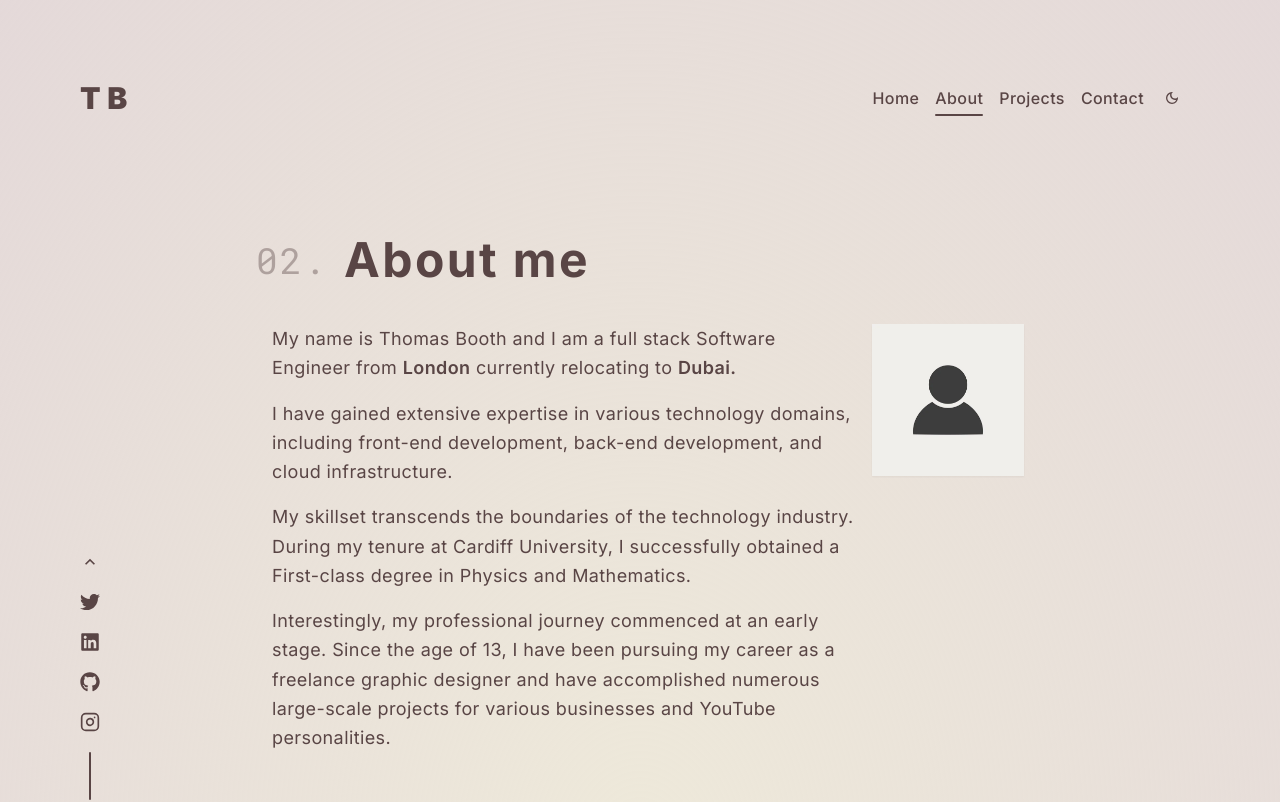
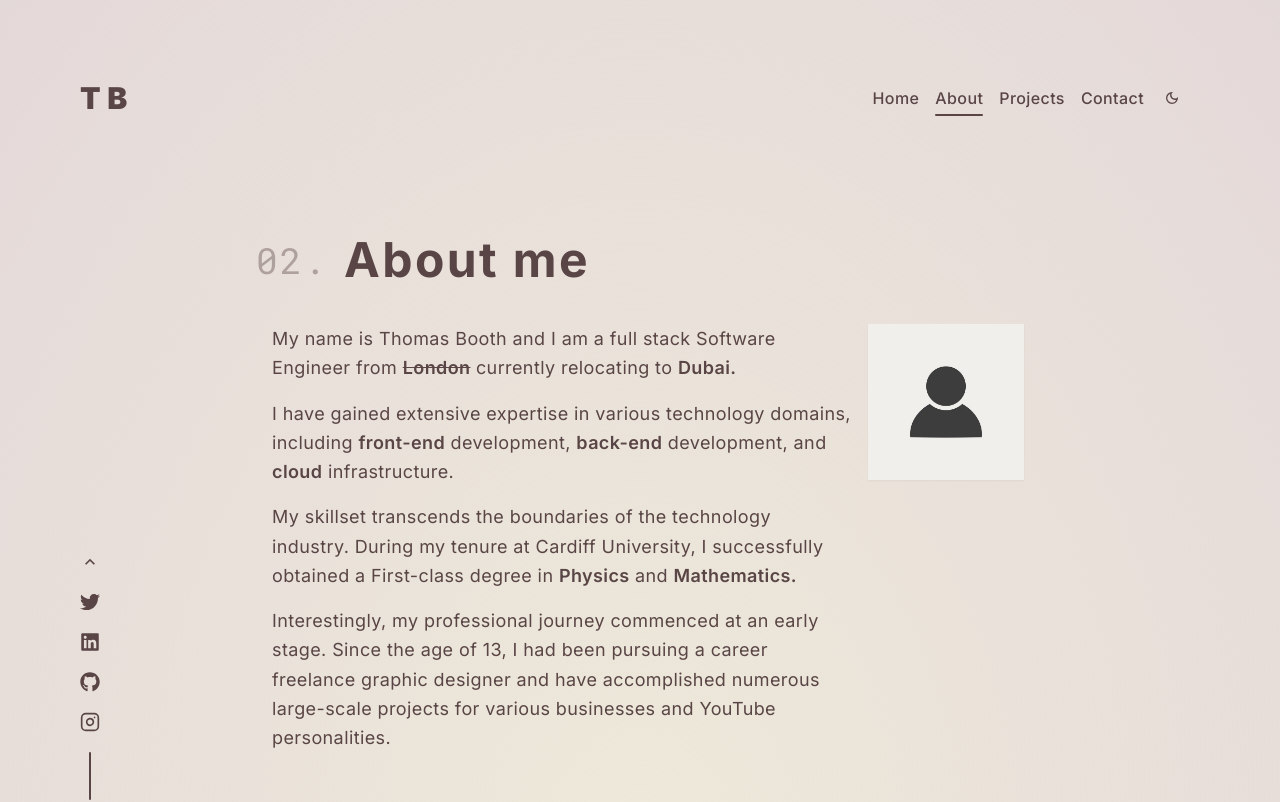
Before and after one commit to thomassbooth/Thomas-Booth-Portfolio, a Next.js app: page /about in a window 1280 px wide. Shown: the top 802 px of the page. Built offline with nearby package versions, Linux system fonts and the light colour scheme.

Commit message:
update colours

```diff
--- a/components/about/MeClient.tsx
+++ b/components/about/MeClient.tsx
@@ -15,16 +15,16 @@ const MeClient = () => {
       <div className = 'flex text-lg'>
         <div className = 'flex flex-col gap-4 leading-relaxed px-4'>
           <p>
-              My name is Thomas Booth and I am a full stack Software Engineer from <span className = 'font-semibold'>London</span> currently relocating to <span className = 'font-semibold'>Dubai.</span>
+              My name is Thomas Booth and I am a full stack Software Engineer from <span className = 'font-semibold line-through'>London</span> currently relocating to <span className = 'font-semibold'>Dubai.</span>
           </p>
           <p>
-          I have gained extensive expertise in various technology domains, including front-end development, back-end development, and cloud infrastructure.
+          I have gained extensive expertise in various technology domains, including <span className = 'font-semibold'>front-end</span> development, <span className = 'font-semibold'>back-end</span> development, and <span className = 'font-semibold'>cloud</span> infrastructure.
           </p>
           <p>
-          My skillset transcends the boundaries of the technology industry. During my tenure at Cardiff University, I successfully obtained a First-class degree in Physics and Mathematics.
+          My skillset transcends the boundaries of the technology industry. During my tenure at Cardiff University, I successfully obtained a First-class degree in <span className = 'font-semibold'>Physics</span> and <span className = 'font-semibold'>Mathematics.</span>
           </p>
           <p>
-          Interestingly, my professional journey commenced at an early stage. Since the age of 13, I have been pursuing my career as a freelance graphic designer and have accomplished numerous large-scale projects for various businesses and YouTube personalities.
+          Interestingly, my professional journey commenced at an early stage. Since the age of 13, I had been pursuing a career freelance graphic designer and have accomplished numerous large-scale projects for various businesses and YouTube personalities.
           </p>
         </div>
         <div className = 'relative group'>
--- a/components/home/HomeClient.tsx
+++ b/components/home/HomeClient.tsx
@@ -37,7 +37,7 @@ const HomeClient = () => {
           <motion.div
           whileTap={{ scale: 0.95 }}
           transition={{ type: "spring", stiffness: 400, damping: 17 }}>
-          <Link href = '/about' className = 'flex items-center gap-2 mt-10 font-medium text-lg hover:underline'>
+          <Link href = '/about' className = 'text-pastel-red flex items-center gap-2 mt-10 font-medium text-lg hover:underline'>
               Find out more
               <motion.span
                   className = 'gap-2 cursor-pointer'
@@ -54,8 +54,6 @@ const HomeClient = () => {
               </motion.span>
           </Link>
           </motion.div>
-
-
       </motion.div>
       )}
     </AnimatePresence>
--- a/tailwind.config.js
+++ b/tailwind.config.js
@@ -25,6 +25,7 @@ module.exports = {
             dark: '#6096B4',
             'dark-100': '#7895B2'
           },
+          red: '#B46060',
           brown: {
             light: '#9E7676',
             dark: '#594545'
```
